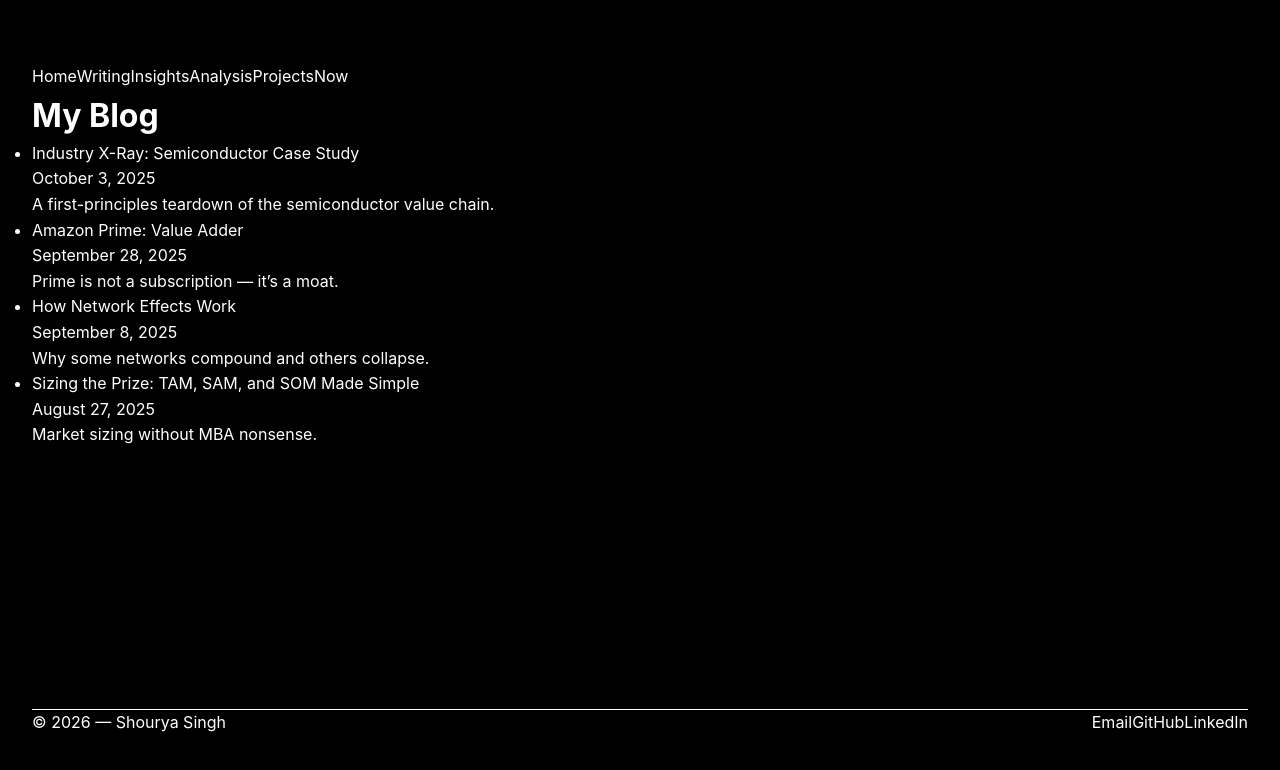
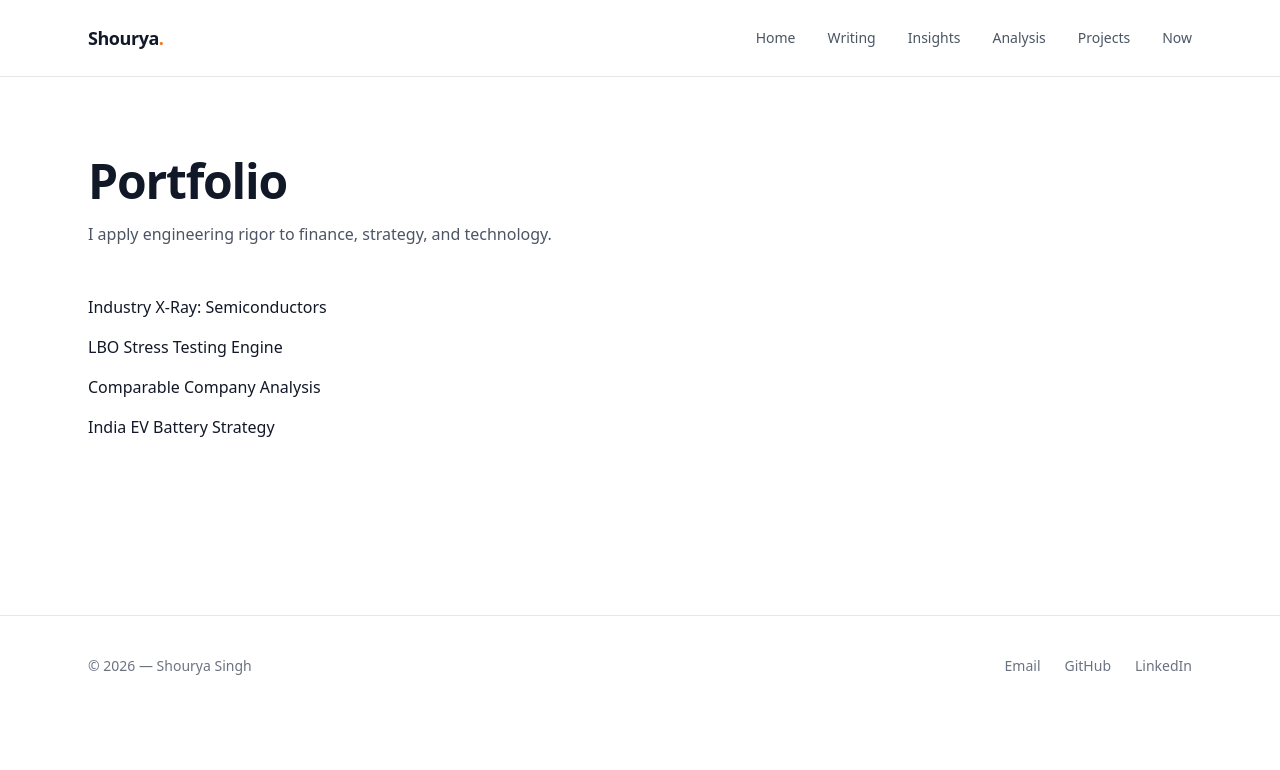
Before and after one commit to meeth10/weblog, a Next.js app: page /blog in a window 1280 px wide. Shown: the top 770 px of the page. Built offline with nearby package versions, Linux system fonts and the light colour scheme.

Commit message:
Portfolio makeoverssssss

```diff
--- a/app/blog/page.tsx
+++ b/app/blog/page.tsx
@@ -1,25 +1,37 @@
 import Link from "next/link"
-import { posts } from "../data/posts"
 
-export default function BlogPage() {
+export default function Home() {
   return (
-    <main className="max-w-4xl mx-auto py-16">
-      <h1 className="text-4xl font-bold mb-8">My Blog</h1>
+    <section className="space-y-12">
+      <header className="space-y-4">
+        <h1>Portfolio</h1>
+        <p className="max-w-xl">
+          I apply engineering rigor to finance, strategy, and technology.
+        </p>
+      </header>
 
-      <ul className="space-y-6">
-        {posts.map((p) => (
-          <li key={p.slug}>
-            <Link
-              href={`/blog/${p.slug}`}
-              className="text-2xl font-semibold hover:underline"
-            >
-              {p.title}
-            </Link>
-            <p className="text-sm text-gray-400">{p.publishedAt}</p>
-            <p className="text-gray-300">{p.description}</p>
-          </li>
-        ))}
+      <ul className="space-y-4">
+        <li>
+          <Link href="/business-analysis/semiconductors" className="link">
+            Industry X-Ray: Semiconductors
+          </Link>
+        </li>
+        <li>
+          <Link href="/tech-projects/lbo-engine" className="link">
+            LBO Stress Testing Engine
+          </Link>
+        </li>
+        <li>
+          <Link href="/business-analysis/comps" className="link">
+            Comparable Company Analysis
+          </Link>
+        </li>
+        <li>
+          <Link href="/business-analysis/india-ev-battery" className="link">
+            India EV Battery Strategy
+          </Link>
+        </li>
       </ul>
-    </main>
+    </section>
   )
 }
--- a/app/components/nav.tsx
+++ b/app/components/nav.tsx
@@ -2,13 +2,24 @@ import Link from "next/link"
 
 export default function Nav() {
   return (
-    <nav className="flex gap-6 py-6 text-sm text-gray-300">
-      <Link href="/">Home</Link>
-      <Link href="/blog">Writing</Link>
-      <Link href="/insights">Insights</Link>
-      <Link href="/business-analysis">Analysis</Link>
-      <Link href="/tech-projects">Projects</Link>
-      <Link href="/currently-brewing">Now</Link>
-    </nav>
+    <header className="border-b border-gray-200">
+      <div className="mx-auto max-w-6xl px-6 py-6 flex items-center justify-between">
+        <Link
+          href="/"
+          className="text-lg font-semibold tracking-tight"
+        >
+          Shourya<span className="text-orange-500">.</span>
+        </Link>
+
+        <nav className="flex gap-8 text-sm text-gray-600">
+          <Link href="/" className="hover:text-gray-900">Home</Link>
+          <Link href="/writing" className="hover:text-gray-900">Writing</Link>
+          <Link href="/insights" className="hover:text-gray-900">Insights</Link>
+          <Link href="/business-analysis" className="hover:text-gray-900">Analysis</Link>
+          <Link href="/tech-projects" className="hover:text-gray-900">Projects</Link>
+          <Link href="/currently-brewing" className="hover:text-gray-900">Now</Link>
+        </nav>
+      </div>
+    </header>
   )
 }
--- a/app/global.css
+++ b/app/global.css
@@ -1,66 +1,59 @@
 @tailwind base;
 @tailwind components;
 @tailwind utilities;
-
 :root {
-  --background: #000000;
-  --foreground: #ffffff;
+  --orange: #f97316;
+  --beige: #faf7f2;
+  --sand: #f1ede7;
+  --grey-900: #111827;
+  --grey-600: #4b5563;
 }
 
-* {
-  box-sizing: border-box;
-  padding: 0;
-  margin: 0;
+@layer base {
+  body {
+    background-color: var(--beige);
+    color: var(--grey-900);
   }
 
-html,
-body {
-  max-width: 100vw;
-  overflow-x: hidden;
-  background-color: var(--background);
-  color: var(--foreground);
+  p {
+    color: var(--grey-600);
   }
 
-body {
-  font-family: -apple-system, BlinkMacSystemFont, "Segoe UI", Roboto,
-    "Helvetica Neue", Arial, sans-serif;
-  -webkit-font-smoothing: antialiased;
-  -moz-osx-font-smoothing: grayscale;
-  line-height: 1.6;
-  padding: 3rem 1.5rem;
+  h1 {
+    @apply text-5xl font-bold tracking-tight;
   }
 
-@media (min-width: 768px) {
-  body {
-    padding: 4rem 2rem;
+  h2 {
+    @apply text-3xl font-semibold tracking-tight;
+  }
+
+  h3 {
+    @apply text-xl font-semibold;
+  }
+
+  p {
+    @apply text-gray-600 leading-relaxed;
+  }
+
+  a {
+    @apply transition-colors;
   }
 }
 
-a {
-  color: inherit;
-  text-decoration: none;
+@layer components {
+  .bg-sand {
+    background-color: var(--sand);
   }
 
-/* Minimal scrollbar */
-::-webkit-scrollbar {
-  width: 6px;
+  .text-accent {
+    color: var(--orange);
   }
 
-::-webkit-scrollbar-track {
-  background: transparent;
+  .link {
+    @apply underline underline-offset-4 decoration-transparent transition;
   }
 
-::-webkit-scrollbar-thumb {
-  background: #3f3f46;
-  border-radius: 3px;
+  .link:hover {
+    text-decoration-color: var(--orange);
   }
-
-::-webkit-scrollbar-thumb:hover {
-  background: #52525b;
 }
-
-/* Selection */
-::selection {
-  background-color: #1e3a8a;
-  color: #60a5fa;
-}
--- a/app/layout.tsx
+++ b/app/layout.tsx
@@ -1,6 +1,10 @@
 import "./global.css"
 import Nav from "./components/nav"
-import Footer from "./components/footer"
+
+export const metadata = {
+  title: "Shourya Singh",
+  description: "Writing, analysis, and projects at the intersection of strategy, finance, and technology.",
+}
 
 export default function RootLayout({
   children,
@@ -9,15 +13,23 @@ export default function RootLayout({
 }) {
   return (
     <html lang="en">
-      <body className="bg-black text-white min-h-screen flex flex-col">
+      <body className="bg-white text-gray-900 antialiased">
         <Nav />
 
-        {/* MAIN CONTENT */}
-        <main className="flex-1">
+        <main className="mx-auto max-w-6xl px-6 py-20">
           {children}
         </main>
 
-        <Footer />
+        <footer className="border-t border-gray-200 mt-24">
+          <div className="mx-auto max-w-6xl px-6 py-10 flex flex-col md:flex-row justify-between text-sm text-gray-500">
+            <span>© 2026 — Shourya Singh</span>
+            <div className="flex gap-6 mt-4 md:mt-0">
+              <a href="#" className="hover:text-gray-900">Email</a>
+              <a href="#" className="hover:text-gray-900">GitHub</a>
+              <a href="#" className="hover:text-gray-900">LinkedIn</a>
+            </div>
+          </div>
+        </footer>
       </body>
     </html>
   )
--- a/postcss.config.js
+++ b/postcss.config.js
@@ -1,5 +1,6 @@
 module.exports = {
   plugins: {
-    '@tailwindcss/postcss': {},
+    tailwindcss: {},
+    autoprefixer: {},
   },
-};
+}
--- /dev/null
+++ b/tailwind.config.js
@@ -0,0 +1,11 @@
+/** @type {import('tailwindcss').Config} */
+module.exports = {
+  content: [
+    "./app/**/*.{js,ts,jsx,tsx,mdx}",
+    "./components/**/*.{js,ts,jsx,tsx}",
+  ],
+  theme: {
+    extend: {},
+  },
+  plugins: [],
+}
```
Also changed, not shown: package.json (+5 -3 lines), 1 other file (tests, documents, lock files or other folders). Lines whose indentation alone changed are shown as unchanged.
